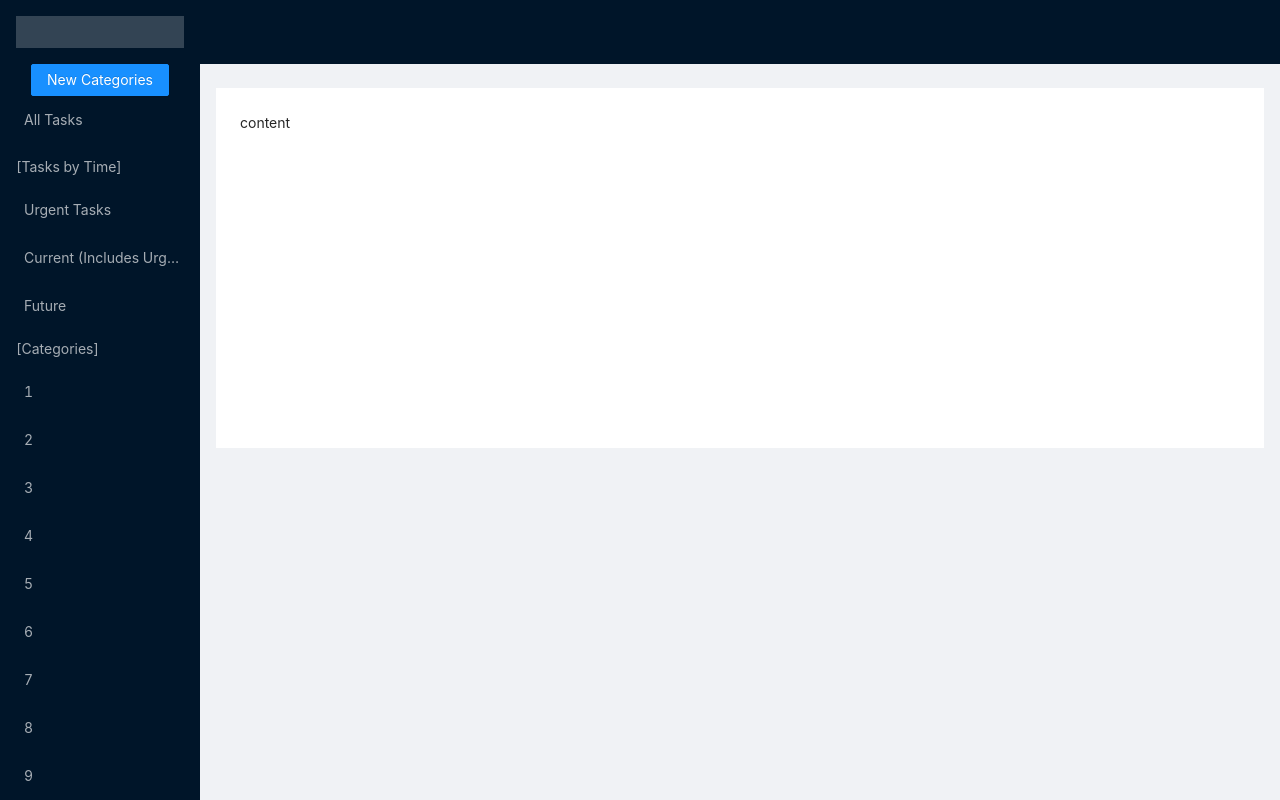
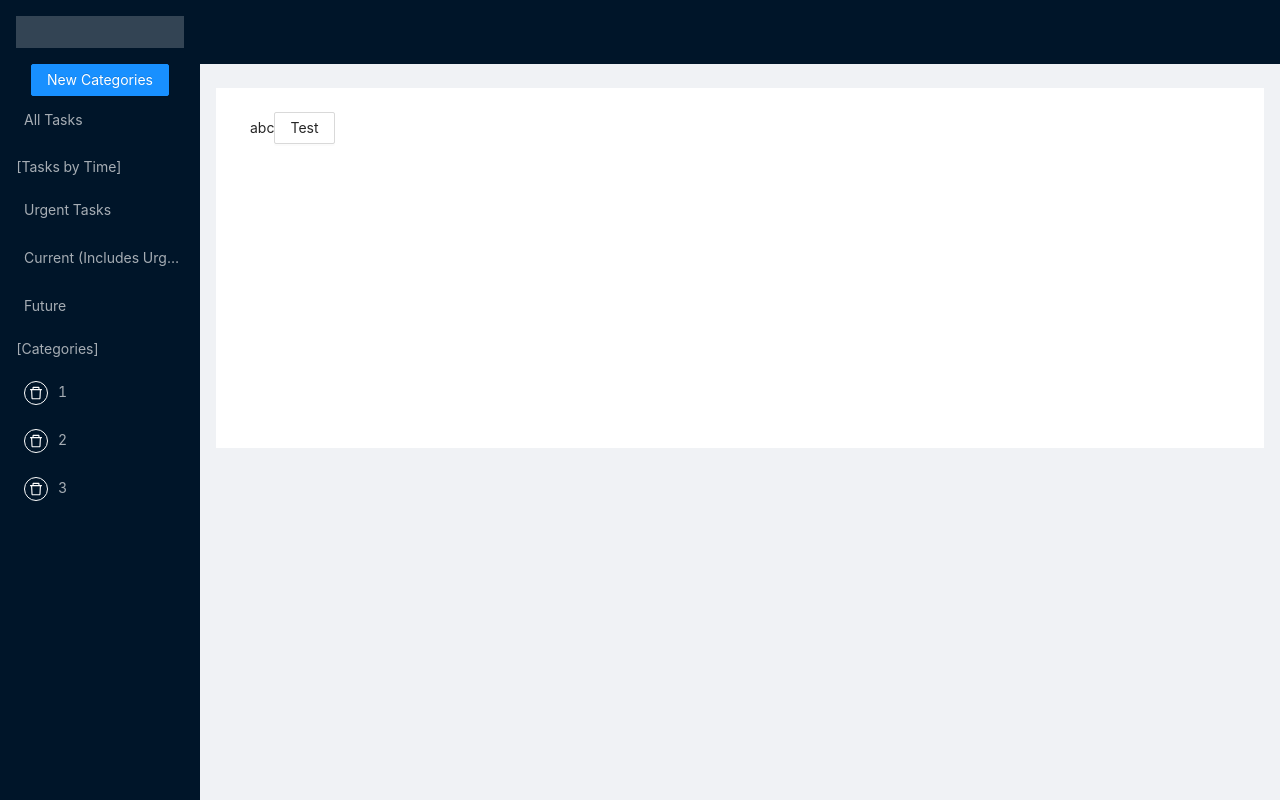
Before and after one commit to BenjaminYe36/Due-Helper, a React (Create React App) app: page / in a window 1280 px wide. Built offline with nearby package versions, Linux system fonts and the light colour scheme.

Commit message:
Improvements in sider UI logic (added delete & edit feature)

```diff
--- a/src/App.tsx
+++ b/src/App.tsx
@@ -1,9 +1,11 @@
 import React, {Component} from 'react';
-import {Input, Layout, message} from 'antd';
+import {Button, Input, Layout, message} from 'antd';
 import './App.css';
 import 'antd/dist/antd.css';
 import SideBar from "./Components/SideBar";
 import NewCatPopup from "./Components/NewCatPopup";
+import EditableTextCat from "./Components/EditableTextCat";
+import ModelAPI from "./ModelAPI";
 
 
 interface AppStates {
@@ -16,15 +18,21 @@ const {Header, Content, Footer} = Layout;
 
 class App extends Component<{}, AppStates> {
     private readonly catInput: React.RefObject<Input>;
+    private model: ModelAPI;
 
     constructor(props: any) {
         super(props);
         this.state = {
-            category: ["1", "2", "3", "4", "5", "6", "7", "8", "9"],
+            category: [],
             catModalVisible: false,
             catValue: "",
         };
         this.catInput = React.createRef();
+        this.model = new ModelAPI(["1", "2", "3"]);
+    }
+
+    componentDidMount() {
+        this.refreshModel();
     }
 
     // NewCatModal callback related functions
@@ -40,8 +48,9 @@ class App extends Component<{}, AppStates> {
 
     handleCatModalOk = () => {
         if (this.state.catValue.trim() !== "") {
+            this.model.addCat(this.state.catValue);
+            this.refreshModel();
             this.setState({
-                category: this.state.category.concat(this.state.catValue),
                 catValue: "",
             });
             this.setCatModalVisible(false);
@@ -69,17 +78,31 @@ class App extends Component<{}, AppStates> {
         });
     }
 
-    //
+    // methods of calling the model to update view in this App
+    testModel = () => {
+        this.refreshModel();
+    }
+
+    refreshModel = () => {
+        this.setState({
+            category: this.model.getCat(),
+        });
+    }
 
     render() {
         return (
             <Layout style={{height: "100vh", overflow: "auto"}}>
-                <SideBar category={this.state.category} onNewCat={this.showNewCatModal}/>
+                <SideBar category={this.state.category}
+                         model={this.model}
+                         onNewCat={this.showNewCatModal}
+                         refreshModel={this.refreshModel}
+                />
                 <Layout>
                     <Header className="site-layout-sub-header-background" style={{padding: 0}}/>
                     <Content style={{margin: '24px 16px 0'}}>
                         <div className="site-layout-background" style={{padding: 24, minHeight: 360}}>
-                            content
+                            <EditableTextCat value="abc" model={this.model} refreshModel={this.refreshModel}/>
+                            <Button onClick={this.testModel}>Test</Button>
                         </div>
                     </Content>
                     {/*<Footer style={{textAlign: 'center'}}>Due Helper Dev Build</Footer>*/}
--- /dev/null
+++ b/src/Components/EditableTextCat.tsx
@@ -0,0 +1,81 @@
+import React from 'react';
+import {Input, message} from "antd";
+import ModelAPI from "../ModelAPI";
+
+interface EditableTextCatProps {
+    value: string; // initial value in this editable text element
+    model: ModelAPI;
+
+    refreshModel(): void;
+}
+
+interface EditableTextCatState {
+    toggle: boolean; // whether or not this component is editable or not (true means not editable)
+    value: string; // current value in the input box
+}
+
+/**
+ * A component with editable inner text by double clicking to toggle to edit
+ */
+class EditableTextCat extends React.Component<EditableTextCatProps, EditableTextCatState> {
+
+    constructor(props: EditableTextCatProps) {
+        super(props);
+        this.state = {
+            toggle: true,
+            value: this.props.value,
+        }
+    }
+
+    handleChange = (event: React.ChangeEvent<HTMLInputElement>) => {
+        this.setState({
+            value: event.target.value,
+        });
+    }
+
+    render() {
+        return (
+            this.state.toggle ?
+                (<span
+                    style={{
+                        paddingLeft: "10px"
+                    }}
+                    onDoubleClick={() => {
+                        this.setState({
+                            toggle: false,
+                        });
+                    }}>{this.state.value}</span>) :
+                (<Input type="text"
+                        value={this.state.value}
+                        autoFocus
+                    // Select all when focused
+                        onFocus={(event) => {
+                            event.target.select();
+                        }}
+                        onChange={this.handleChange}
+                        onKeyDown={(event) => {
+                            if (event.key === 'Enter' || event.key === 'Escape') {
+                                this.setState({
+                                    toggle: true,
+                                });
+                                // doesn't allow empty category names
+                                if (this.state.value.trim() !== "") {
+                                    this.props.model.replaceCat(this.props.value, this.state.value);
+                                    this.props.refreshModel();
+                                } else {
+                                    message.warning("Can't use empty category names!");
+                                    // revert back to original text
+                                    this.setState({
+                                        value: this.props.value,
+                                    })
+                                }
+                                event.preventDefault();
+                                event.stopPropagation();
+                            }
+                        }}
+                />)
+        );
+    }
+}
+
+export default EditableTextCat;
--- a/src/Components/SideBar.tsx
+++ b/src/Components/SideBar.tsx
@@ -1,9 +1,14 @@
 import React, {ReactNode} from 'react';
 import {Button, Layout, Menu} from 'antd';
+import ModelAPI from "../ModelAPI";
+import {DeleteOutlined} from "@ant-design/icons";
+import EditableTextCat from "./EditableTextCat";
 
 
 interface SiderProps {
     category: string[]; // array of strings that represents the user added categories for the tasks
+    model: ModelAPI; // Reference to the fake backend Api
+    refreshModel(): void; // callback to refresh from backend after modifying
     onNewCat(): void; // callback called when a new category needs to be added
 }
 
@@ -25,7 +30,22 @@ class SideBar extends React.Component<SiderProps, SiderState> {
     getMenuItems(): ReactNode {
         return this.props.category.map((name) =>
             <Menu.Item key={"Cat-" + name}>
-                {name}
+                <div>
+                <Button icon={<DeleteOutlined/>}
+                        shape="circle"
+                        ghost={true}
+                        size="small"
+                        onClick={() => {
+                            this.props.model.deleteCat(name);
+                            this.props.refreshModel();
+                        }}/>
+
+                <EditableTextCat
+                    value={name}
+                    model={this.props.model}
+                    refreshModel={this.props.refreshModel}
+                />
+            </div>
             </Menu.Item>
         );
     }
--- /dev/null
+++ b/src/ModelAPI.ts
@@ -0,0 +1,39 @@
+class ModelAPI {
+    private category: string[];
+
+    constructor(category: string[]) {
+        this.category = category;
+    }
+
+    public getCat(): string[] {
+        return this.category;
+    }
+
+    public addCat(cat: string): void {
+        this.category = this.category.concat(cat);
+    }
+
+    public replaceCat(oldCat: string, newCat: string): void {
+        let indexOfOld = this.category.indexOf(oldCat);
+        if (indexOfOld === -1) {
+            console.log("old category name not found, nothing is done in renaming");
+            return;
+        } else {
+            this.category[indexOfOld] = newCat;
+            console.log(this.category);
+        }
+    }
+
+    public deleteCat(cat: string): void {
+        let index = this.category.indexOf(cat);
+        if (index === -1) {
+            console.log("category not found, nothing is done in deleting");
+            return;
+        } else {
+            this.category = this.category.filter((tmpCat) => tmpCat !== cat);
+            console.log(this.category);
+        }
+    }
+}
+
+export default ModelAPI;
```
